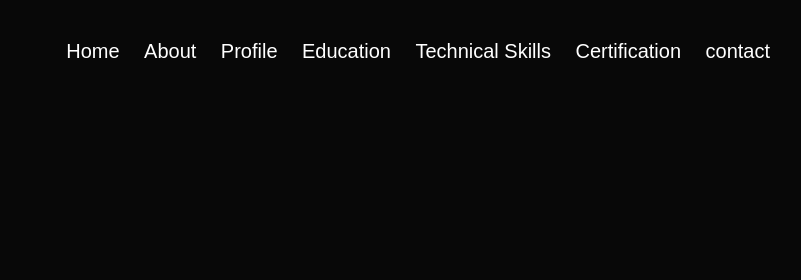
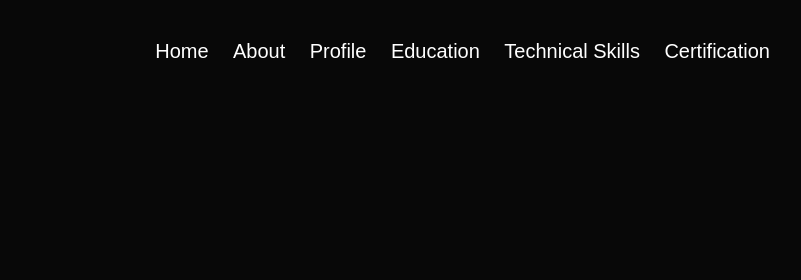
Before and after one commit to MeruguGnaesh/portfolio, a plain HTML site: page index.html in a window 1280 px wide. Shown: the top 280 px of the page, 372-1173 px from the left. Drawn offline with Linux system fonts and the light colour scheme.

Commit message:
index.html

```diff
--- a/index.html
+++ b/index.html
@@ -18,7 +18,6 @@
                         <li><a href="#Education">Education</a></li>
                         <li><a href="#Technical Skills">Technical Skills</a></li>
                         <li><a href="#Certifications">Certification</a></li>
-                        <li><a href="#contact">contact</a></li>
 
                     </ul>
                 </nav>
```
